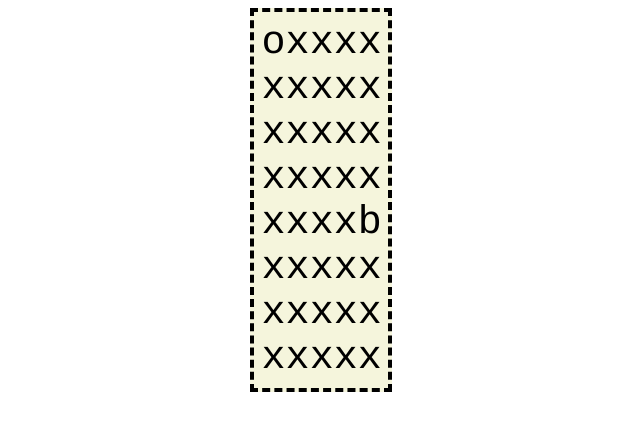
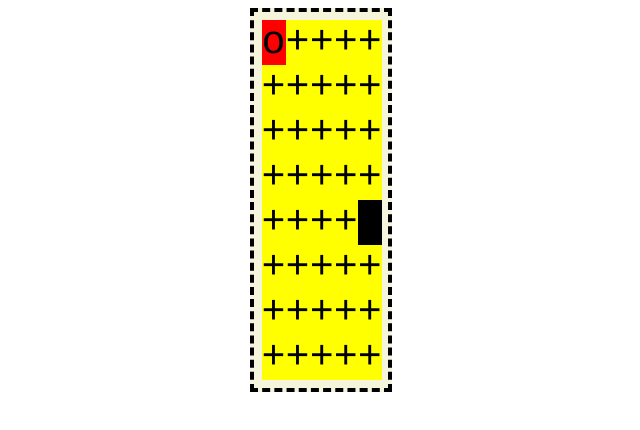
Before and after one commit to lexjacobs/apple-falls-jquery, a website: page index.html in a window 1280 px wide. Shown: the whole page, without its empty margins (264-904 px from the left). Drawn offline with nearby package versions, Linux system fonts and the light colour scheme.

Commit message:
Appends styled <spans> to DOM to represent game space state

```diff
--- a/app/script/gameLoop.js
+++ b/app/script/gameLoop.js
@@ -14,7 +14,15 @@ $render = function(){
   for (var i = 0; i < $board.board.length; i++) {
     $('.board').append('<span class = "row'+i+'"></span><br>')
     for (var j = 0; j < $board.board[i].length; j++) {
-      $('.row'+i).append($board.board[i][j]);
+      if($board.board[i][j] === 'o'){
+        $('.row'+i).append('<span class = "apple">o</span>');
+      }
+      if($board.board[i][j] === 'x'){
+        $('.row'+i).append('<span class = "spot">+</span>');
+      }
+      if($board.board[i][j] === 'b'){
+        $('.row'+i).append('<span class = "brick">x</span>');
+      }
     }
   }
 }
--- a/app/styles/style.css
+++ b/app/styles/style.css
@@ -20,16 +20,17 @@ top:0;
 }
 
 .spot {
-  border: dashed;
   padding: 0px;
   margin: 0px;
   width: 50px;
   height: 50px;
-  border-width: 1px;
-  border-color: 'green';
   background-color: yellow;
 }
 
 .brick {
+  background-color: black;
+}
+
+.apple {
   background-color: red;
 }
```
